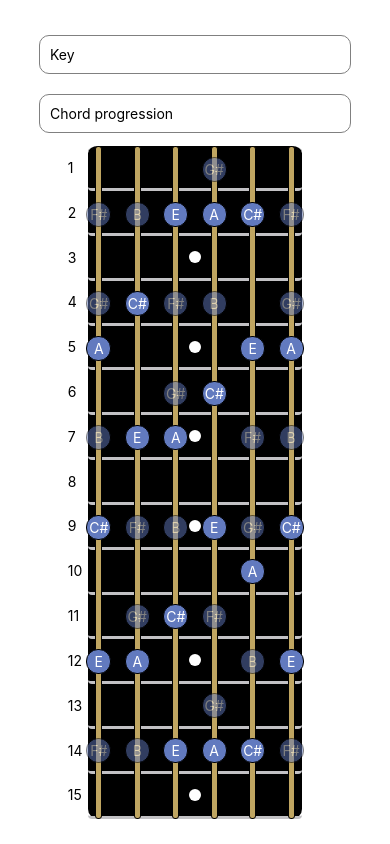
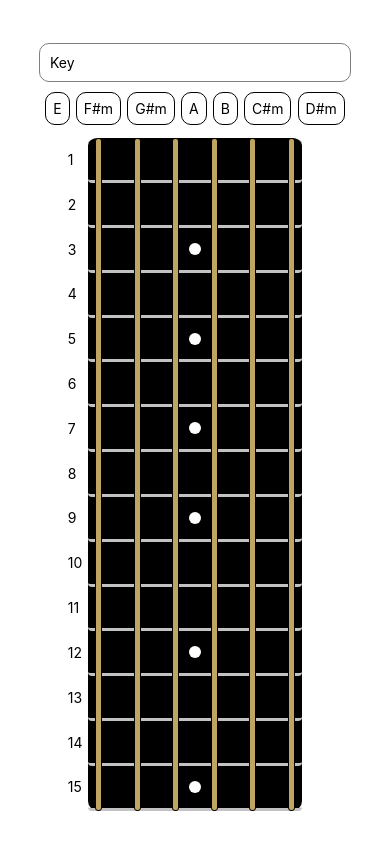
Before and after one commit to jacehalvorson/melody_spark, a React Native app: screen / in a window 390 px wide. Built offline with nearby package versions, Linux system fonts and the light colour scheme.

Commit message:
Chord selection

```diff
--- a/App.js
+++ b/App.js
@@ -1,34 +1,69 @@
 import { StatusBar } from 'expo-status-bar';
 import React from 'react';
-import { StyleSheet, Text, TextInput, View } from 'react-native';
+import { StyleSheet, Text, TextInput, View, Pressable } from 'react-native';
 import Guitar from './src/components/guitar';
-import { GuitarString } from './src/music';
-import Note from './src/note';
+import { getOffsetNoteSymbol, getNoteSymbolFromString, NoteSymbol } from './src/music';
 import NoteMap from './src/noteMap';
-import getNotes from './src/getChordNotesFromString';
+import getNotes from './src/getNotes';
 
 const highlightedNotes = new NoteMap( );
 const scaleNotes = new NoteMap( );
 
+function getChordFromKeyAndOffset( key, offset ) {
+  let chord = NoteSymbol[ getOffsetNoteSymbol( getNoteSymbolFromString( key ), offset ) ].replace( 'Sharp', '#' );
+  if ( offset === 1 || offset === 6 || offset === 8 ) {
+    return chord;
+  }
+  return chord.concat( 'm' );
+}
+
 export default function App( ) {
   const [ chord, setChord ] = React.useState( 'A' );
   const [ key, setKey ] = React.useState( 'E' );
+  const [ activeChordButton, setActiveChordButton ] = React.useState( -1 );
 
-  highlightedNotes.update( getNotes( chord ) );
-  scaleNotes.update( getNotes( 'Epentatonic' ) );
+  React.useEffect( ( ) => {
+    scaleNotes.reset( );
+    highlightedNotes.reset( );
+    scaleNotes.update( getNotes( key.concat( 'scale' ) ) );
+  }, [ key ] );
 
   return (
     <View style={styles.container}>
+      <StatusBar style="auto" />
       <TextInput
         style={styles.input}
         placeholder='Key'
         maxLength={2}
-        onChangeText={ ( value ) => { setKey( value ); highlightedNotes.reset( ); scaleNotes.reset( ) } } />
-      <TextInput
-        style={styles.input}
-        placeholder='Chord progression'
-        maxLength={12}
-        onChangeText={ ( value ) => { setChord( value ); highlightedNotes.reset( ); scaleNotes.reset( ) } } />
+        onChangeText={ ( value ) => { setKey( value ); } }
+      />
+
+      <View style={styles.chordsWrapper}>
+        {[ 1, 3, 5, 6, 8, 10, 12 ].map( ( offset, index ) => {
+          const chord = getChordFromKeyAndOffset( key, offset );
+
+          return (
+            <Pressable
+              style={ [ styles.chord, ( activeChordButton === index ) && { backgroundColor: '#909090' } ] }
+              onPress={ ( ) => {
+                highlightedNotes.reset( );
+                if ( activeChordButton === index ) {
+                  setActiveChordButton( -1 );
+                  setChord( '' );
+                }
+                else {
+                  setActiveChordButton( index );
+                  setChord( chord );
+                  highlightedNotes.update( getNotes( chord ) );
+                }
+              }}
+            >
+              <Text>{ chord }</Text>
+            </Pressable>
+          );
+        })}
+      </View>
+
       <Guitar notesDisplayed={highlightedNotes.getNoteMap( )}
               scaleNotes={scaleNotes.getNoteMap( )} />
     </View>
@@ -51,4 +86,26 @@ const styles = StyleSheet.create({
     padding: 10,
     margin: 10,
   },
+
+  chordsWrapper: {
+    display: 'flex',
+    flexDirection: 'row',
+    alignItems: 'center',
+    justifyContent: 'space-evenly',
+    width: "80%",
+    marginBottom: 10,
+  },
+
+  chord: {
+    display: 'flex',
+    alignItems: 'center',
+    justifyContent: 'center',
+
+    minWidth: "7%",
+    padding: 7,
+    borderWidth: 1,
+    borderRadius: 10,
+    borderColor: "#000",
+    color: "#000",
+  },
 });
--- a/src/getChordNotesFromString.ts
+++ b/src/getNotes.ts
@@ -1,4 +1,4 @@
-import { NoteSymbol, GuitarString, numSymbols } from './music';
+import { NoteSymbol, GuitarString, numSymbols, getNoteSymbolFromString } from './music';
 import Note from './note';
 
 export default function getNotes( chord: string ): Note[] {
@@ -9,32 +9,8 @@ export default function getNotes( chord: string ): Note[] {
    let baseNoteSymbol: NoteSymbol;
    let chordNoteOffsets: number[] = [ 1 ];
 
-   // Find the base note of the chord
-   switch ( chord[0] ) {
-      case 'A':
-         baseNoteSymbol = NoteSymbol.A;
-         break;
-      case 'B':
-         baseNoteSymbol = NoteSymbol.B;
-         break;
-      case 'C':
-         baseNoteSymbol = NoteSymbol.C;
-         break;
-      case 'D':
-         baseNoteSymbol = NoteSymbol.D;
-         break;
-      case 'E':
-         baseNoteSymbol = NoteSymbol.E;
-         break;
-      case 'F':
-         baseNoteSymbol = NoteSymbol.F;
-         break;
-      case 'G':
-         baseNoteSymbol = NoteSymbol.G;
-         break;
-      default:
-         return [];
-   }
+   // Find the base note (e.g. A, B, C, etc.)
+   baseNoteSymbol = getNoteSymbolFromString( chord[0] )
 
    // Find the chord scale degrees
    // Check for sharp and flat symbols
@@ -71,9 +47,9 @@ export default function getNotes( chord: string ): Note[] {
          // Suspended 4th chord ex. 'Asus4'
          chordNoteOffsets = [ 1, 6, 8 ];
          break;
-      case 'pentatonic':
+      case 'scale':
          // Pentatonic scale ex. 'Apentatonic'
-         chordNoteOffsets = [ 1, 3, 5, 8, 10 ];
+         chordNoteOffsets = [ 1, 3, 5, 8, 10, 12. ];
          break;
       case '':
          // Major chord ex. 'A'
--- a/src/music.ts
+++ b/src/music.ts
@@ -73,3 +73,39 @@ export function getOpenStringNoteIndex( string: GuitarString ): number {
          throw new Error(`Invalid string: ${string}`);
    }
 }
+
+export function getOffsetNoteSymbol( baseNote: NoteSymbol, noteOffset: number ): NoteSymbol {
+   return ( baseNote + noteOffset - 1 ) % numSymbols;
+}
+
+export function getNoteSymbolFromString( chordString: string ): NoteSymbol {
+   let noteSymbol: NoteSymbol = NoteSymbol.E;
+
+   switch ( chordString ) {
+      case 'A':
+         noteSymbol = NoteSymbol.A;
+         break;
+      case 'B':
+         noteSymbol = NoteSymbol.B;
+         break;
+      case 'C':
+         noteSymbol = NoteSymbol.C;
+         break;
+      case 'D':
+         noteSymbol = NoteSymbol.D;
+         break;
+      case 'E':
+         noteSymbol = NoteSymbol.E;
+         break;
+      case 'F':
+         noteSymbol = NoteSymbol.F;
+         break;
+      case 'G':
+         noteSymbol = NoteSymbol.G;
+         break;
+      default:
+         console.log( `Invalid chord string: ${chordString}` );
+   }
+
+   return noteSymbol;
+}
```
Also changed, not shown: 1 other file (tests, documents, lock files or other folders).
